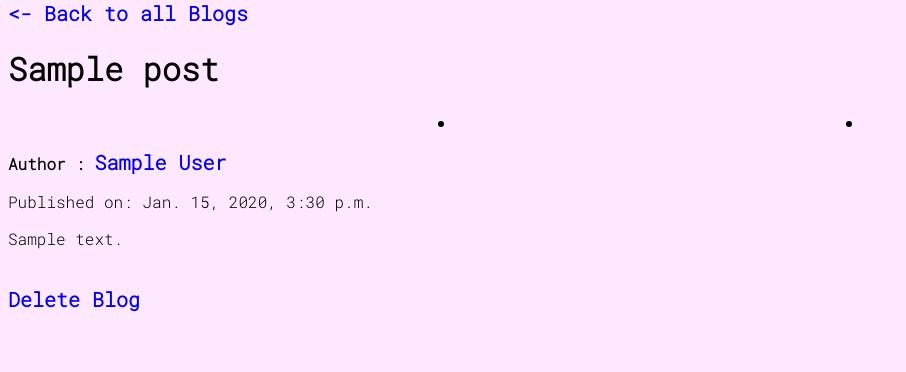
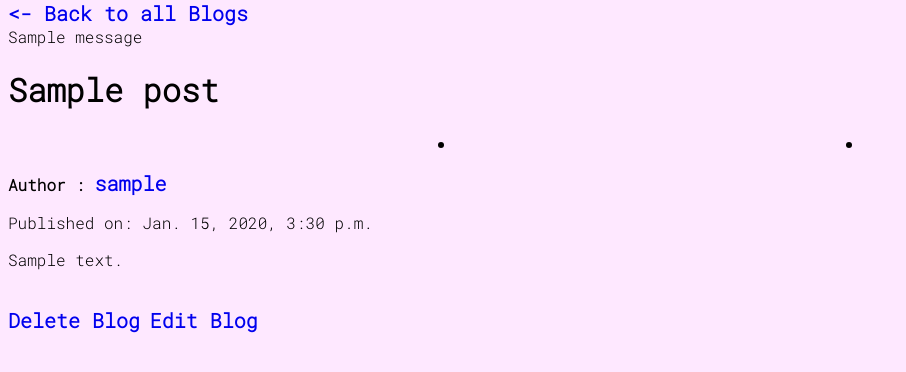
Before and after one commit to Hk669/HacksArena, a Django app: page /blog/1/ in a window 1280 px wide. Shown: the part 90-462 px from the top of the page, without its empty margins (0-906 px from the left). Run offline with Django 4.2, Linux system fonts and the light colour scheme; a user stored in the database is signed in; tables that the repository leaves empty hold one stand-in row (values such as "Sample post"); one stand-in notice (Sample message) is shown.

Commit message:
blogs functional

```diff
--- a/main/models.py
+++ b/main/models.py
@@ -52,7 +52,7 @@ class Posts(models.Model):
     title = models.CharField(max_length=255, null=False, blank=False)
     content = models.TextField(null=False)
     # image = models.ImageField()
-    author = models.ForeignKey(User, on_delete=models.CASCADE)
+    author = models.ForeignKey(User, on_delete=models.CASCADE, related_name='posts')
     date_posted = models.DateTimeField(auto_now_add=True)
 
     def __str__(self):
--- a/main/urls.py
+++ b/main/urls.py
@@ -8,7 +8,7 @@ urlpatterns = [
     path('logout/', views.logout_view, name="logout"),
     path('login/', views.custom_login, name="login"),
     path('register/', views.register_page, name="register"),
-    path('profile/<str:pk>', views.user_page, name="profile"),
+    path('profile/<int:pk>', views.user_page, name="profile"),
     path('project-submission/<str:pk>/', views.project_submission, name="project_submission"),
     path('update-submission/<str:pk>/', views.update_submission, name="update_submission"),
     path('events/', views.search_events, name="search_events"),
@@ -21,4 +21,5 @@ urlpatterns = [
     path('blogpost/', views.create_blog, name='create_blog'),
     path('delete/<int:pk>/',views.delete_blog, name="delete_blog"),
     path('blog/<int:pk>/',views.blog_post_detail, name="blog_post_detail"),
+    path('blog/<int:pk>/edit', views.edit_blog, name="edit_blog"),
 ]
--- a/main/views.py
+++ b/main/views.py
@@ -9,6 +9,7 @@ from django.http import HttpResponse
 from django.contrib.auth import authenticate, login
 from django.conf import settings
 from datetime import datetime
+from django.contrib import messages
 
 # redis cache
 from django.core.cache.backends.base import DEFAULT_TIMEOUT
@@ -227,3 +228,24 @@ def delete_blog(request, pk):
 def blog_post_detail(request, pk):
     post = get_object_or_404(Posts, pk=pk)
     return render(request, 'blogs/blogdetail.html', {'post':post})
+
+@login_required
+def edit_blog(request, pk):
+    blog_post = get_object_or_404(Posts, pk=pk)
+
+    if request.user != blog_post.author:
+        messages.error(request, "You don't have permission to edit this blog post.")
+        return redirect('blog_post_detail', pk=blog_post.pk)
+
+    if request.method == 'POST':
+        form = BlogPostForm(request.POST, instance=blog_post)
+        if form.is_valid():
+            form.save()
+            messages.success(request, f'Your Blog Post "{blog_post.title}" edited successfully')
+            return redirect('blog_post_detail', pk=blog_post.pk)
+        else:
+            messages.error(request, "Something went wrong. Please try again.")
+    else:
+        form = BlogPostForm(instance=blog_post)
+
+    return render(request, 'blogs/edit_blog.html', {'form': form, 'post': blog_post})
--- a/templates/blogs/blogdetail.html
+++ b/templates/blogs/blogdetail.html
@@ -28,22 +28,27 @@
     {% load social_share %}
     <a href = "{%url 'blog-home' %}"> <- Back to all Blogs </a>
     </br>
+    {% if messages %}
+        {% for message in messages %}
+            <div class="alert {% if message.tags %}alert-{{ message.tags }}"{% endif %}>
+                {{message}}
+            </div>
+        {% endfor %}
+    {% endif %}
     <h1>{{ post.title }}</h1>
     <ul>
-
-            <div class="meta-links">
-                <li>{% post_to_twitter "i just published {{post.title}}. Check it out!" object_or_url "Post to Twitter" %}</li>
-                <li>{% post_to_whatsapp object_or_url "Share via WhatsApp" %}</li>
-                {% comment %} <li>{% copy_to_clipboard object_or_url "Copy to clipboard!" %}</li> {% endcomment %}
-            </div>
+         <div class="meta-links">
+            <li>{% post_to_twitter "i just published {{post.title}}. Check it out!" object_or_url "Post to Twitter" %}</li>
+            <li>{% post_to_whatsapp object_or_url "Share via WhatsApp" %}</li>
+        </div>
     </ul>
-    <p class="author"><strong>Author : </strong><a href="{% url 'profile' post.author.id %}">{{ post.author.name }}</a></p>
+    <p class="author"><strong>Author : </strong><a href="{% url 'profile' post.author.id %}">{{ post.author.username }}</a></p>
     <p class="published-date">Published on: {{ post.date_posted }}</p>
     <p class="post-content">{{ post.content | linebreaks | urlize}}</p>
     </br>
     {% if user == post.author %}
         <a href= "{% url 'delete_blog' post.pk %}" class="delete-blog-link">Delete Blog</a>
-
+        <a href="{% url 'edit_blog' post.pk %}" class="edit-blog-link">Edit Blog</a>
     {% endif %}
 
 {% endblock content %}
--- a/templates/blogs/bloghome.html
+++ b/templates/blogs/bloghome.html
@@ -44,10 +44,4 @@
           </div>
         </article>
     {% endfor %}
-
-    {% comment %} <form method="post">
-      {% csrf_token %}
-      {{ form.as_p }}
-      <button type="submit">Write</button>
-    </form> {% endcomment %}
 {% endblock content %}
```
Also changed, not shown: templates/account.html (+21 -3 lines), templates/blogs/edit_blog.html (added, +9 -0 lines).
